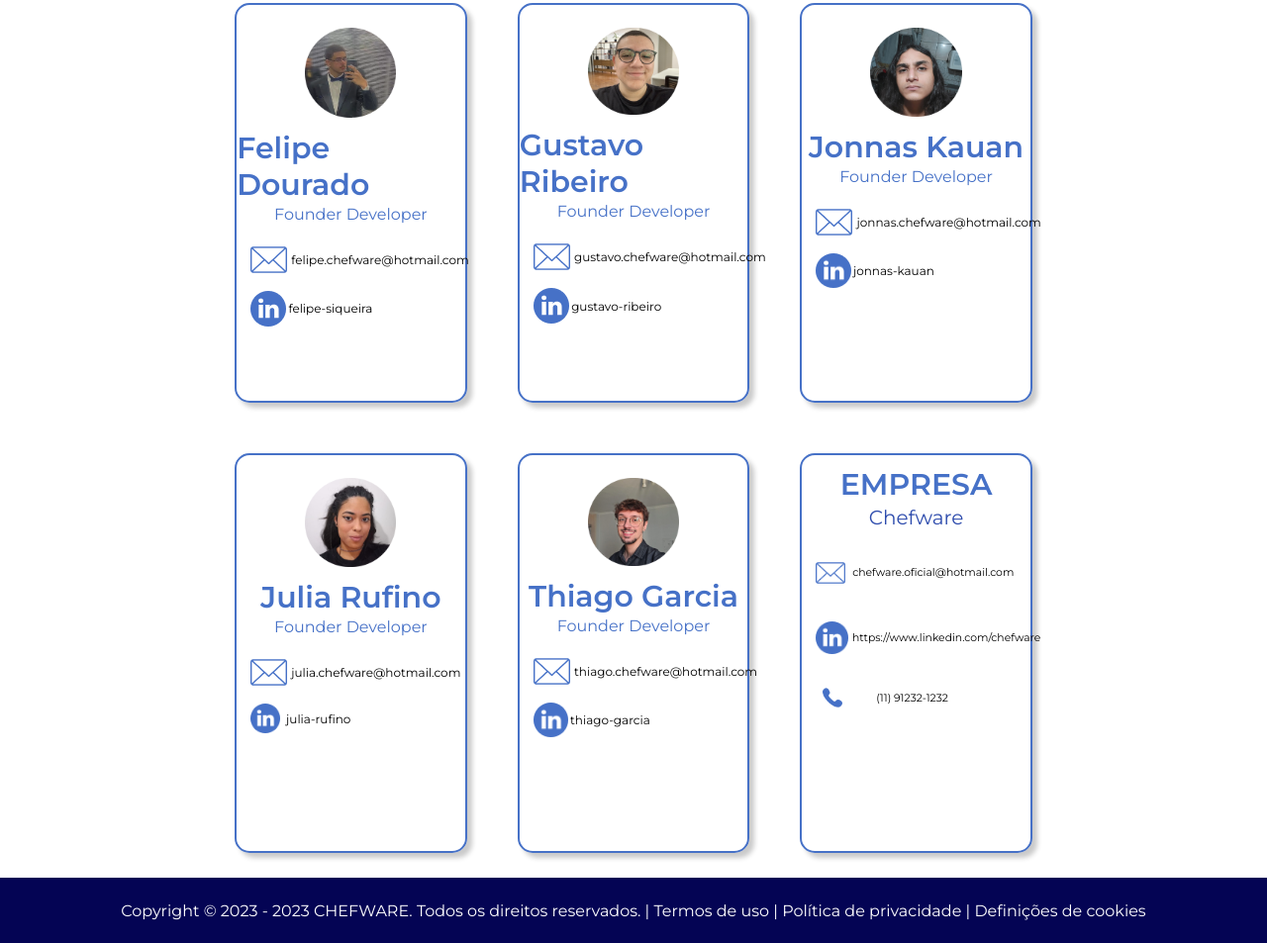
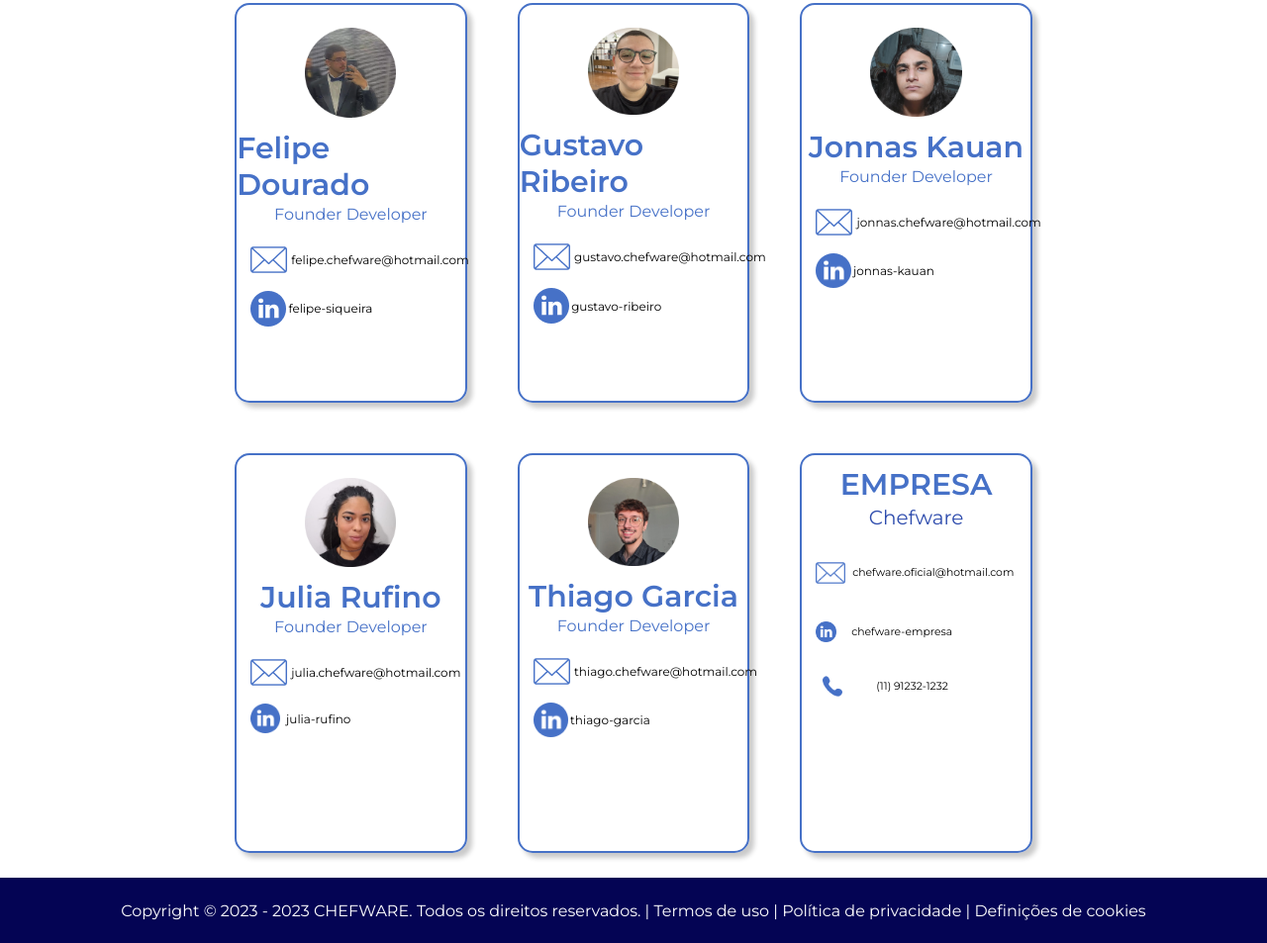
Before and after one commit to chefware/chefware-pages, a plain HTML site: page index.html in a window 1280 px wide. Shown: the part 3554-4507 px from the top of the page at 99% size. Drawn offline with Linux system fonts and the light colour scheme.

Commit message:
Alterando o nome do linkedln da empresa

```diff
--- a/index.html
+++ b/index.html
@@ -239,7 +239,7 @@
               </div>
               <div class="means-company">
                 <img src="./assets/linkedin.png"  class="linkedin-img" alt="">
-                <span>https://www.linkedin.com/chefware</span>
+                <span>chefware-empresa</span>
               </div>
               <div class="means-company">
                 <img src="./assets/telefone.png" alt="" class="telephone-img">
```
